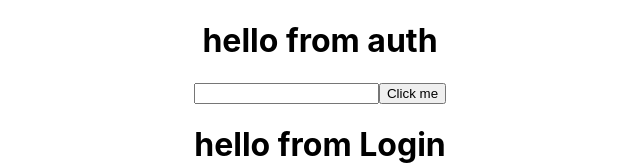
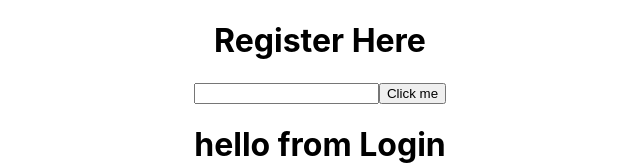
Before and after one commit to you-dot-dev/vernacuLearn-personal, a React (Create React App) app: page /#/ in a window 1280 px wide. Shown: the top 165 px of the page, without its empty margins (320-960 px from the left). Built offline with nearby package versions, Linux system fonts and the light colour scheme.

Commit message:
minor changes

```diff
--- a/src/Components/Auth.js
+++ b/src/Components/Auth.js
@@ -6,7 +6,7 @@ const Auth = () => {
 
   return (
     <div>
-      <h1>hello from auth</h1>
+      <h1>Register Here</h1>
       <input type="text"/>
       <button>Click me </button>
     </div>
```
Also changed, not shown: 2 other files (tests, documents, lock files or other folders).
